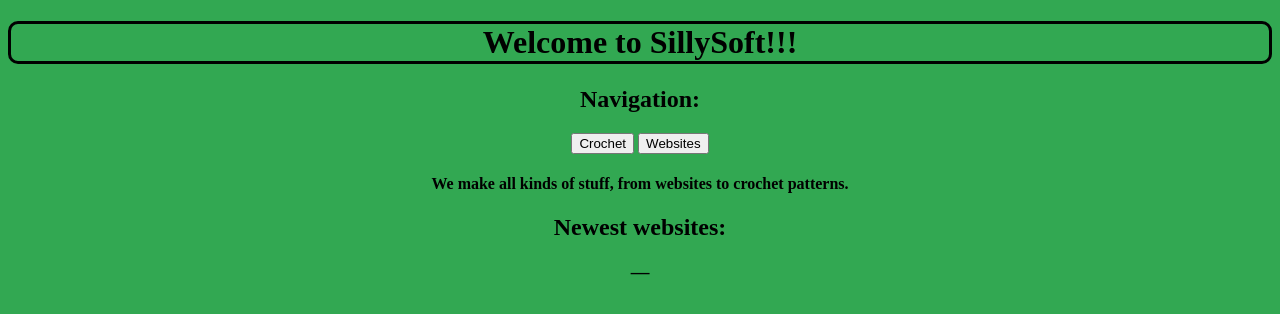
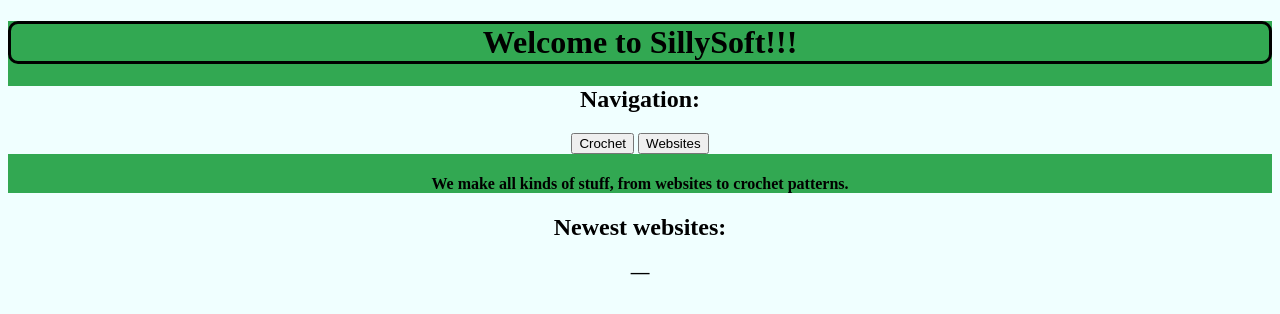
Before and after one commit to Fluff19/TheSillySoft, a website: page index.html in a window 1280 px wide. Drawn offline with Linux system fonts and the light colour scheme.

Commit message:
Update index.css

```diff
--- a/css/index.css
+++ b/css/index.css
@@ -5,7 +5,7 @@
   border-radius: 10px;
 }
 nav {
-  background-color: #32a852;
+  background-color: azure;
   text-align: center;
 }
 h4 {
@@ -18,7 +18,7 @@
   text-align: center;
 }
 body {
-  background-color: #32a852;
+  background-color: azure;
 }
 main {
   background-color: #32a852;
```
